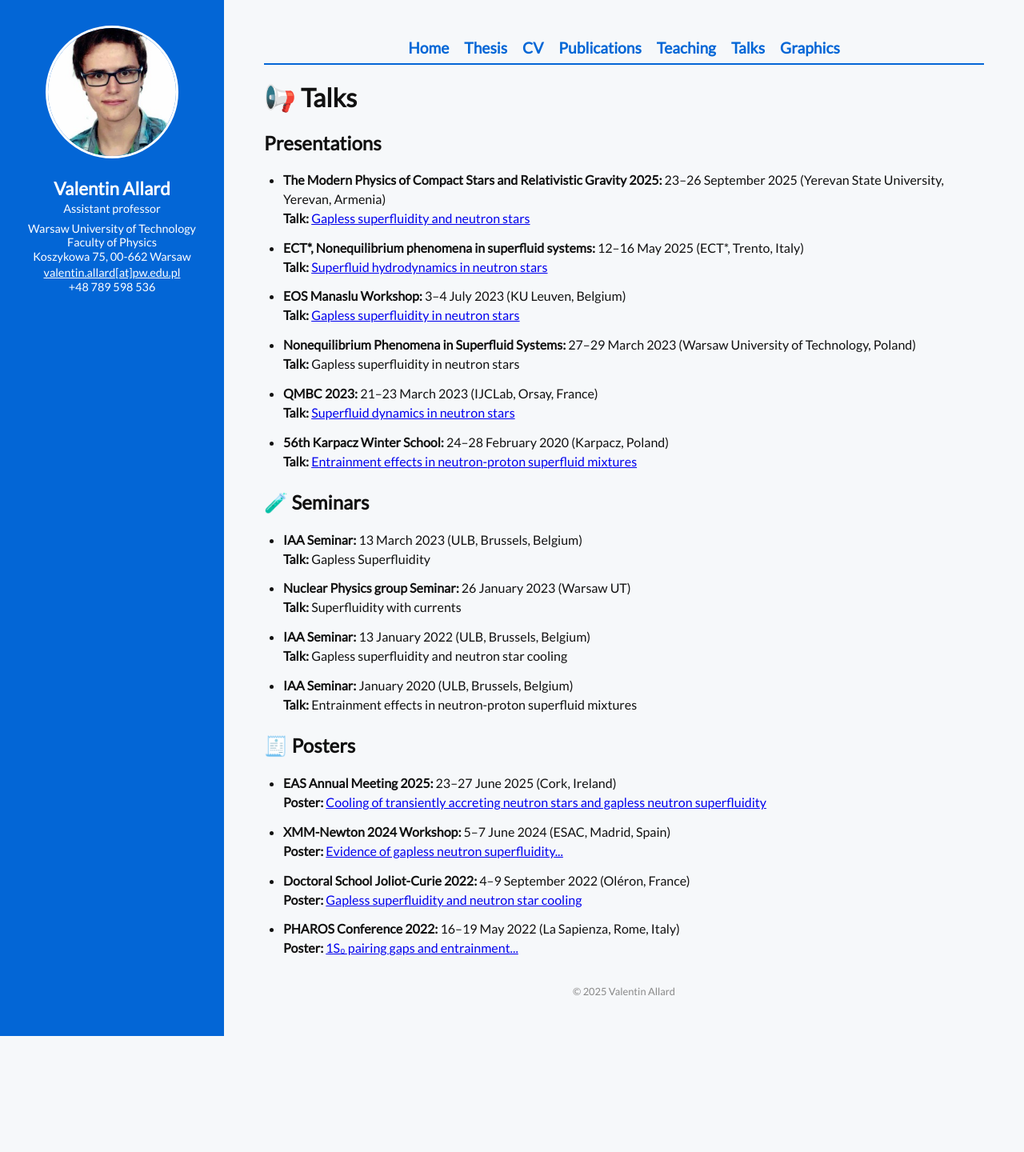
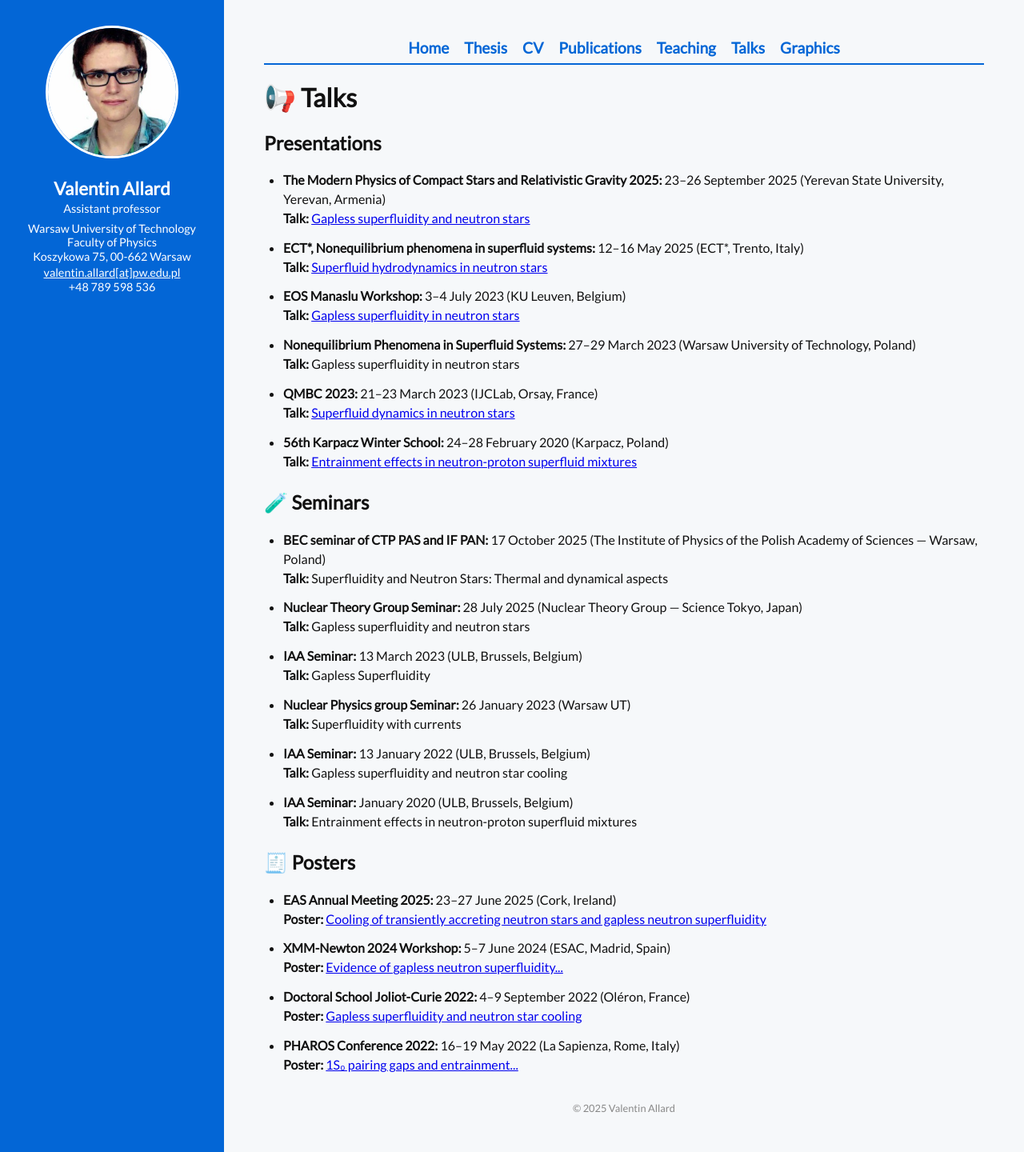
Before and after one commit to V-allard/V-allard.github.io, a Jekyll site: the page built from pages/talks/index.html, in a window 1280 px wide. Shown: the whole page at 80% size. Built offline with Jekyll 4.4.1, drawn with Linux system fonts in a browser that asks for light colours; before the commit the page ends 1295 px from its top, so only the background shows below that.

Commit message:
Update index.html

```diff
--- a/pages/talks/index.html
+++ b/pages/talks/index.html
@@ -38,6 +38,14 @@ permalink: /talks/
   <h2>🧪 Seminars</h2>
 
   <ul>
+    <li><strong>BEC seminar of CTP PAS and IF PAN:</strong>
+    17 October 2025 (The Institute of Physics of the Polish Academy of Sciences — Warsaw, Poland)
+    <br><strong>Talk:</strong> Superfluidity and Neutron Stars: Thermal and dynamical aspects</li>
+
+    <li><strong>Nuclear Theory Group Seminar:</strong>
+    28 July 2025 (Nuclear Theory Group — Science Tokyo, Japan)
+    <br><strong>Talk:</strong> Gapless superfluidity and neutron stars</li>
+
     <li><strong>IAA Seminar:</strong>
     13 March 2023 (ULB, Brussels, Belgium)
     <br><strong>Talk:</strong> Gapless Superfluidity</li>
```
